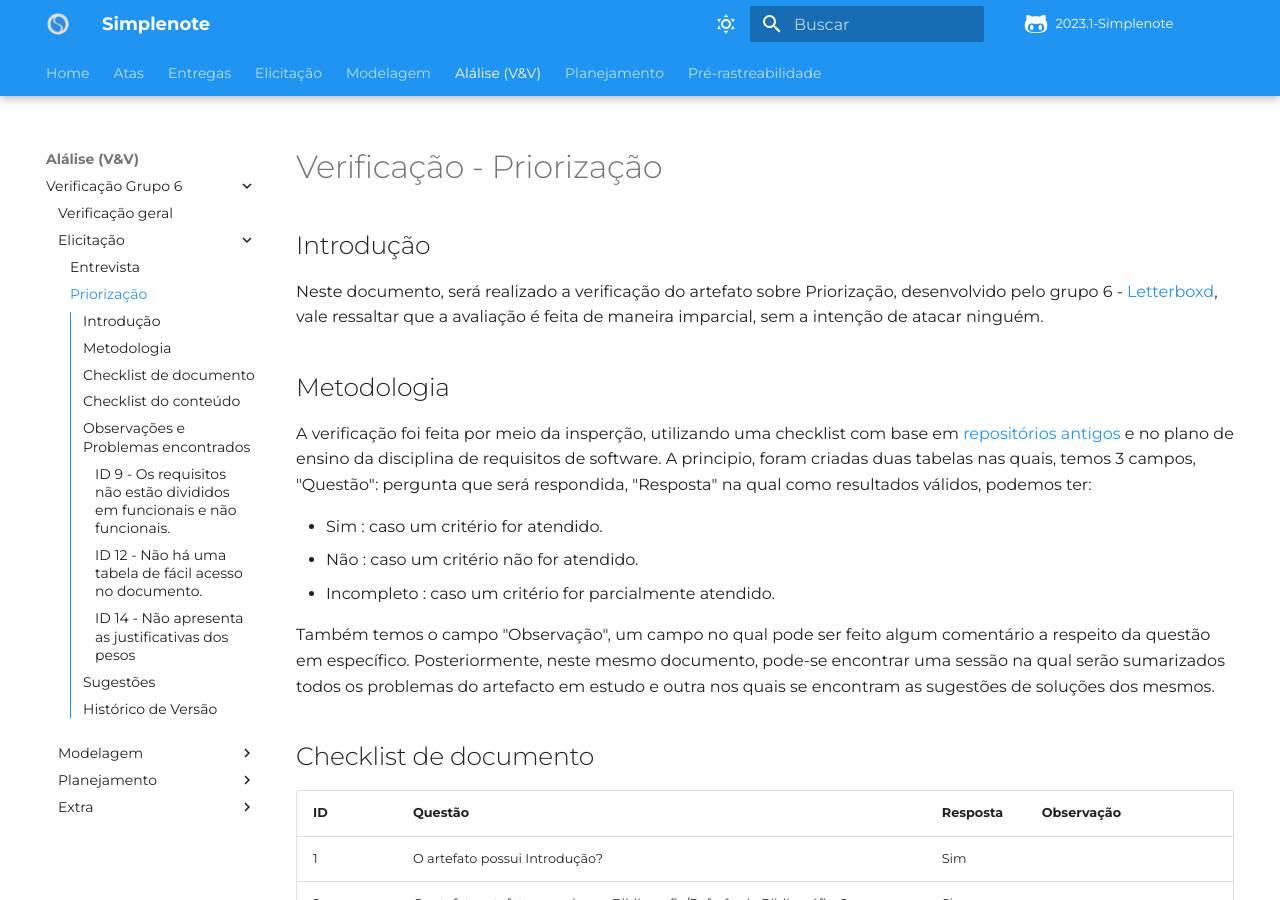
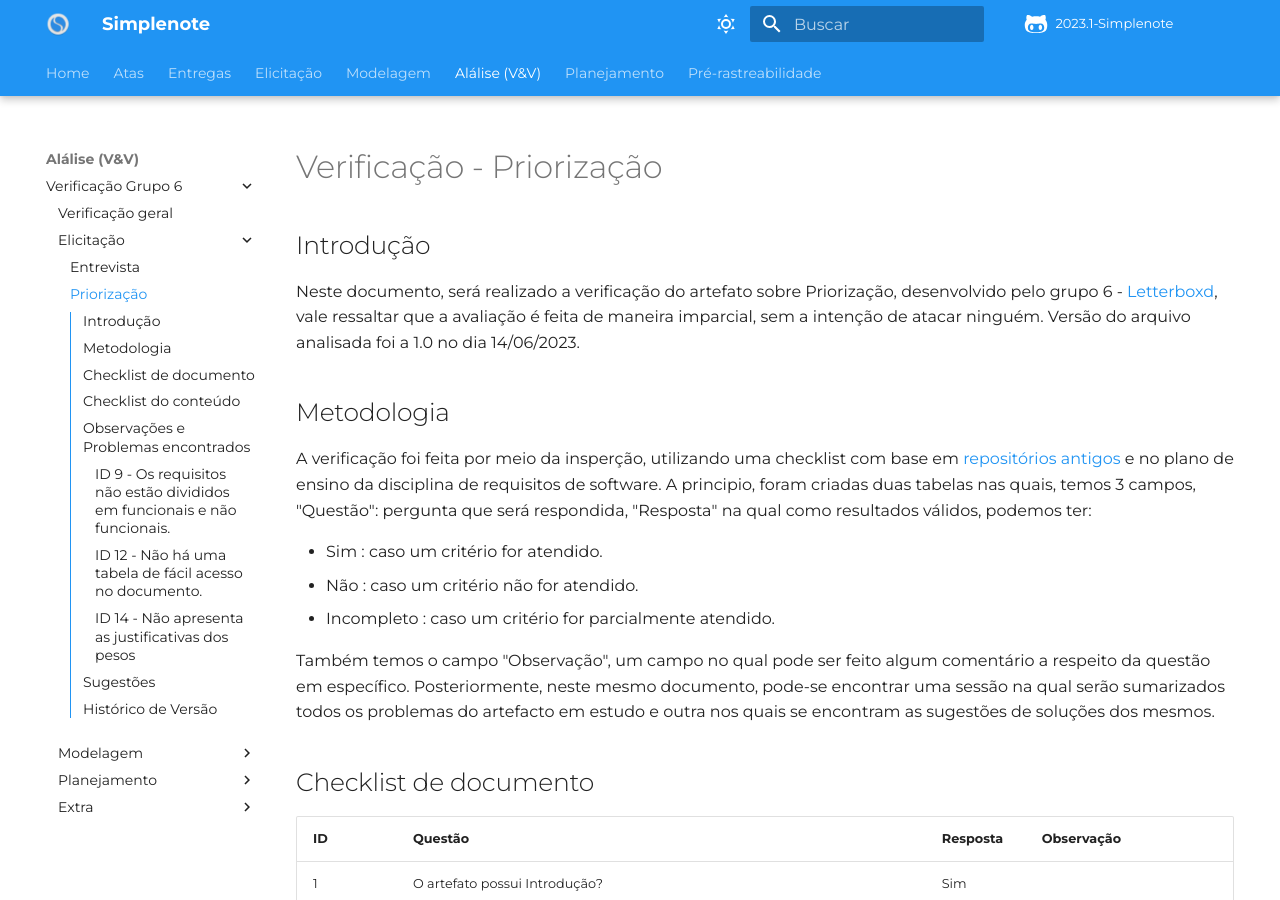
Before and after one commit to Requisitos-de-Software/2023.1-Simplenote, an MkDocs documentation site: the page built from docs/analise-grupo6/elicitacao/priorizacao.md, in a window 1280 px wide and 900 px high. Built offline with MkDocs 1.6.1 and Material for MkDocs 9.7.7, drawn with Linux system fonts in a browser that asks for light colours; some web fonts are replaced; comment, search, counter and statistics services are not loaded.

Commit message:
Revisão ok

```diff
--- a/docs/analise-grupo6/elicitacao/priorizacao.md
+++ b/docs/analise-grupo6/elicitacao/priorizacao.md
@@ -2,7 +2,7 @@
 
 ## Introdução
 
-Neste documento, será realizado a verificação do artefato sobre Priorização, desenvolvido pelo grupo 6 - [Letterboxd](<https://github.com/Requisitos-de-Software/2023.1-Letterboxd/tree/master>), vale ressaltar que a avaliação é feita de maneira imparcial, sem a intenção de atacar ninguém.
+Neste documento, será realizado a verificação do artefato sobre Priorização, desenvolvido pelo grupo 6 - [Letterboxd](<https://github.com/Requisitos-de-Software/2023.1-Letterboxd/tree/master>), vale ressaltar que a avaliação é feita de maneira imparcial, sem a intenção de atacar ninguém. Versão do arquivo analisada foi a 1.0 no dia 14/06/2023.
 ## Metodologia
 
 A verificação foi feita por meio da insperção, utilizando uma checklist com base em [repositórios antigos](https://github.com/Requisitos-de-Software) e no plano de ensino da disciplina de requisitos de software. A principio, foram criadas duas tabelas nas quais, temos 3 campos, "Questão": pergunta que será respondida, "Resposta" na qual como resultados válidos, podemos ter:
```
